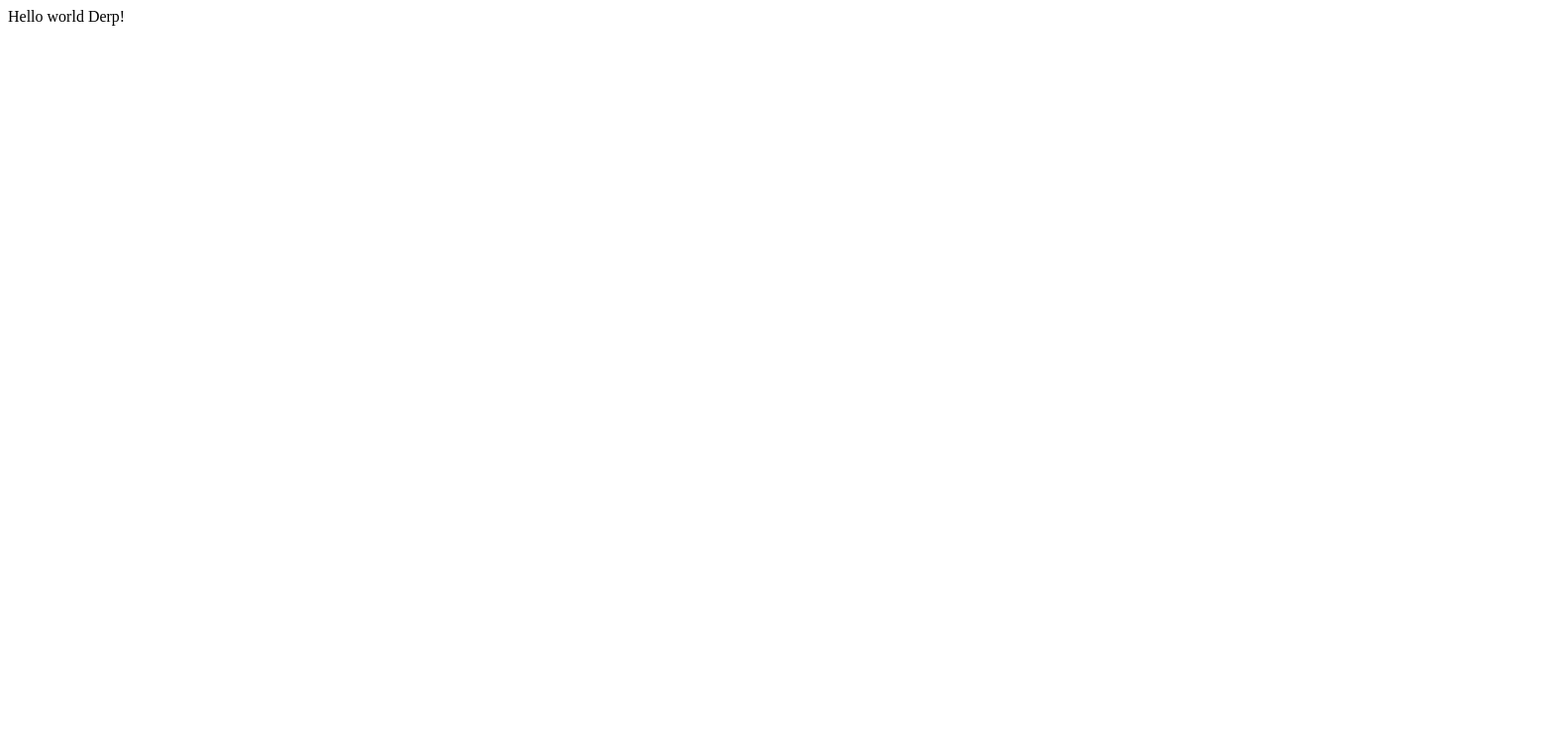
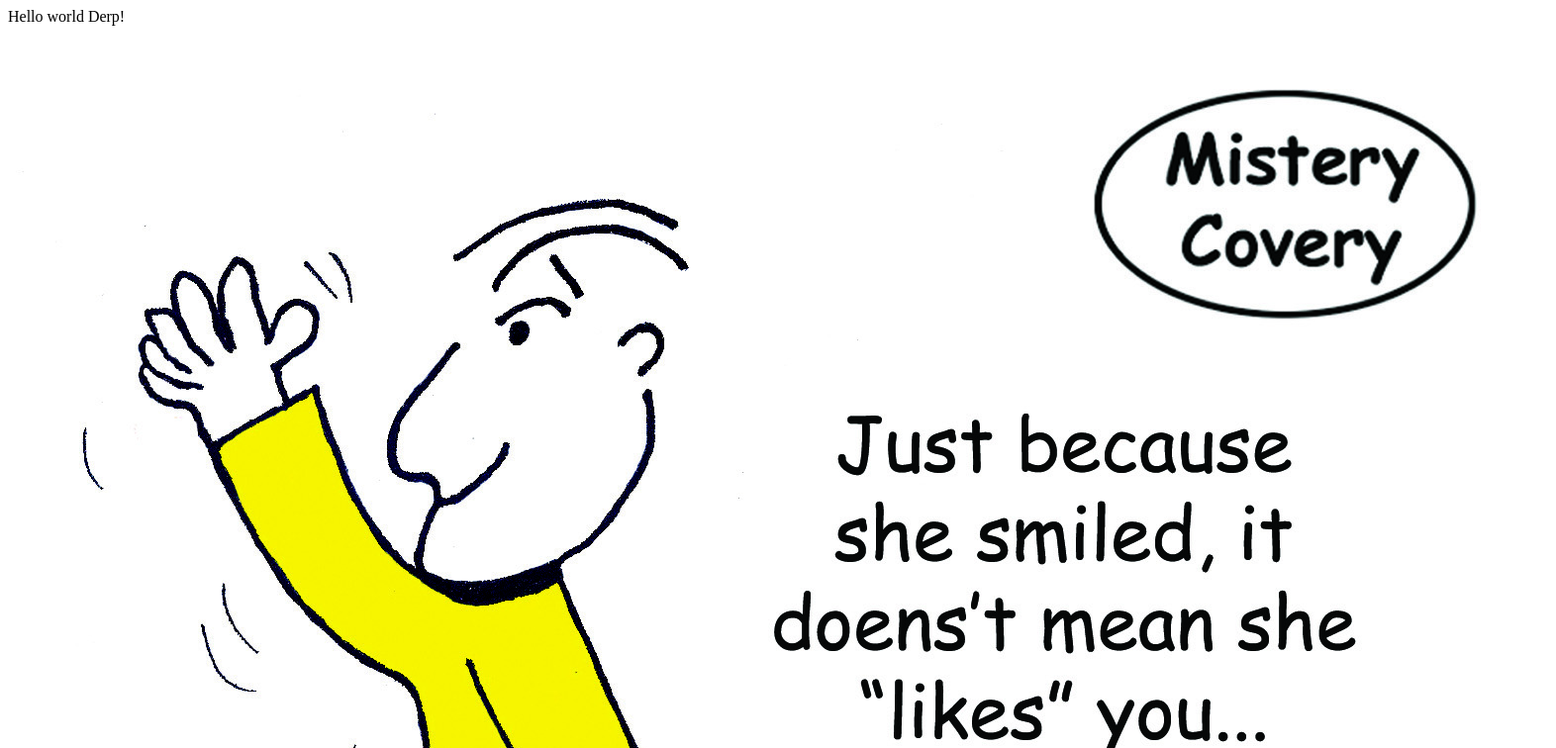
Before and after one commit to jimmymcclung/cem-site, a plain HTML site: page index.html in a window 1280 px wide. Shown: the top 756 px of the page at 99% size, 1572 px wide, since content can reach past the window. Drawn offline with Linux system fonts and the light colour scheme.

Commit message:
Add Image Please

```diff
--- a/index.html
+++ b/index.html
@@ -1,3 +1,4 @@
 Hello world
 
 Derp!
+<img src="smiled2.0.jpg" />
```
Also changed, not shown: smiled2.0.jpg (added).
